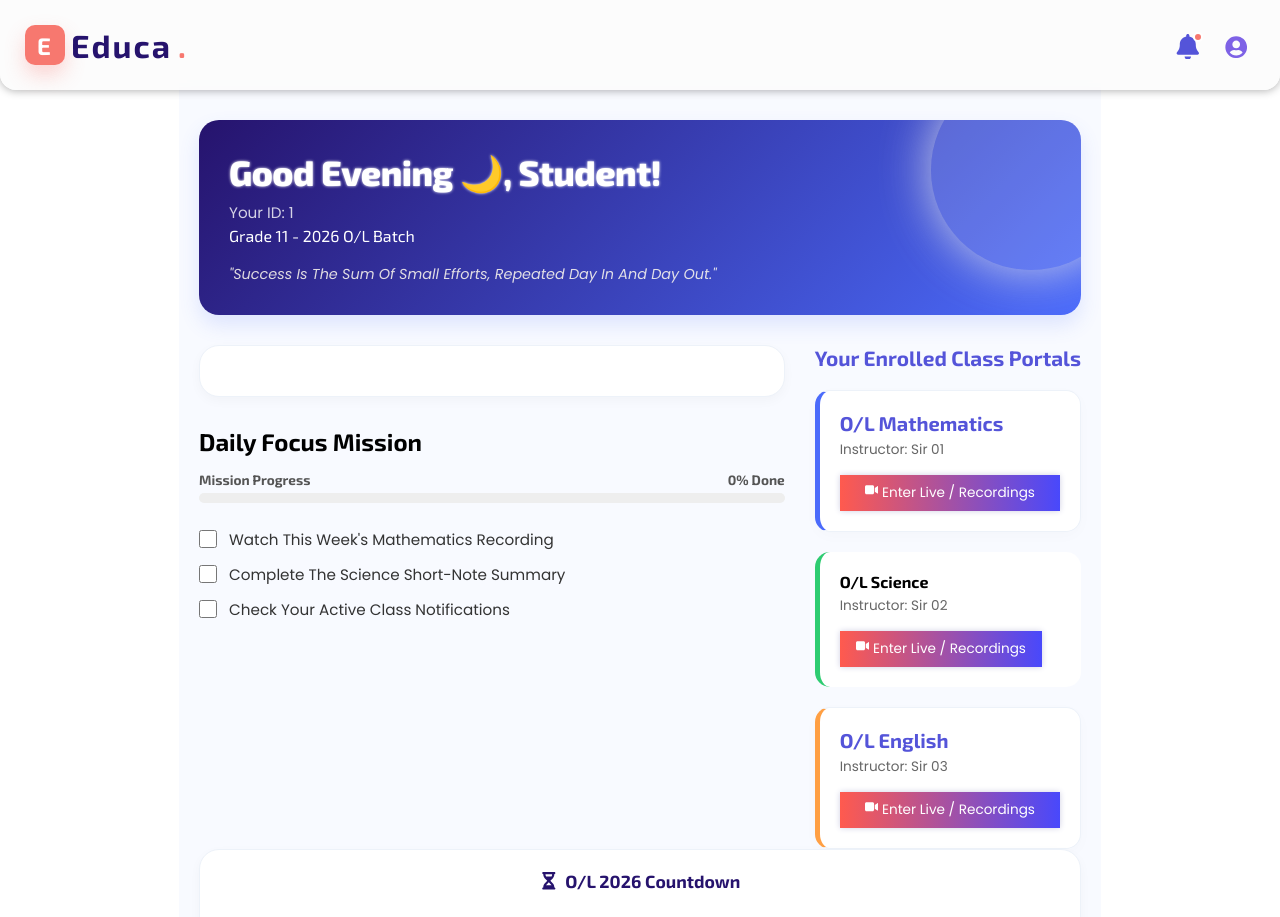
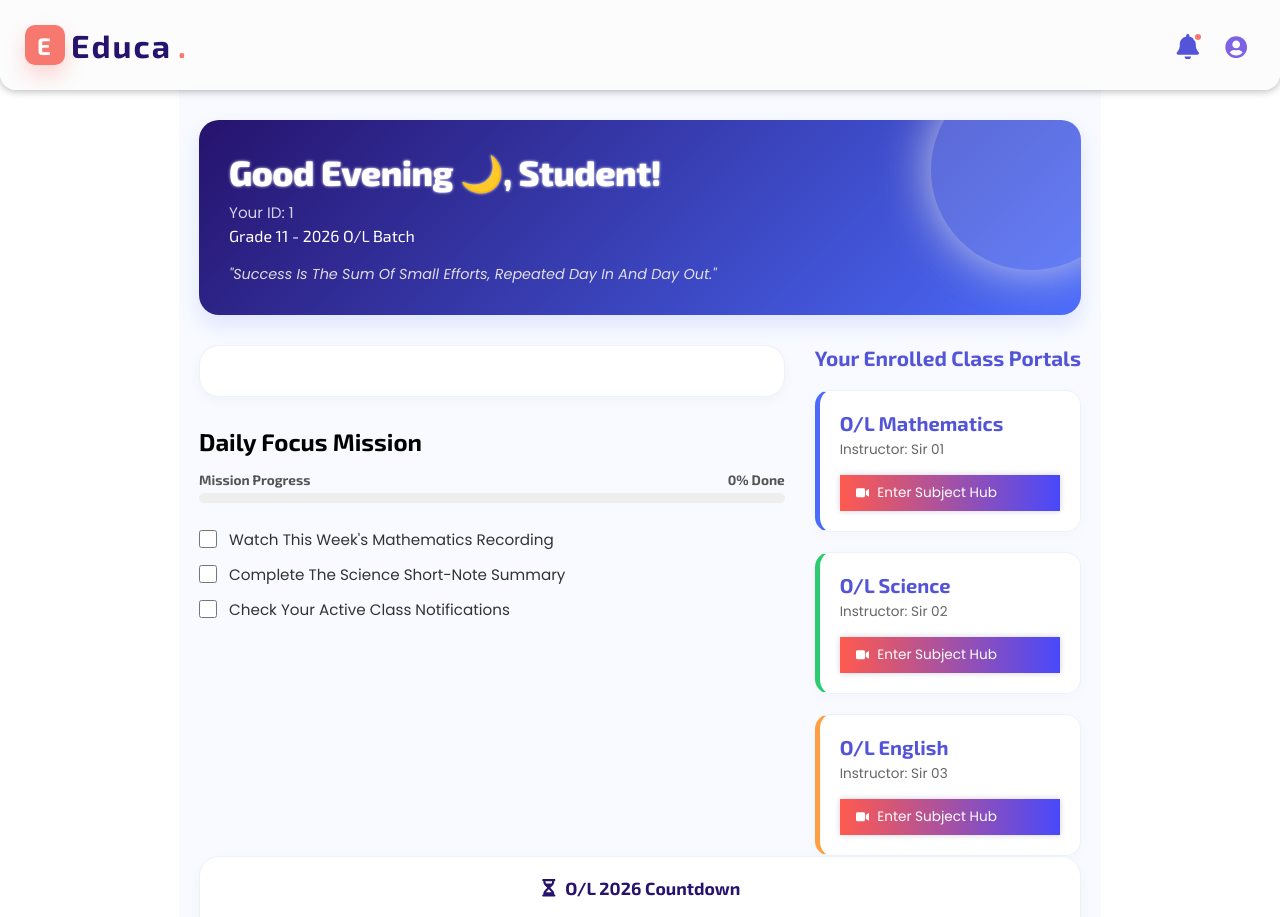
Before and after one commit to lakshan-beast/Educa-OL-Learning-Platform, a React (Vite) app: page /dashboard in a window 1280 px wide. Shown: the top 917 px of the page. Built offline with nearby package versions, Linux system fonts and the light colour scheme; sample sign-in values are in the browser's storage.

Commit message:
Add subject portals with access control and links to Paper Hub

```diff
--- a/src/pages/Dashboard.jsx
+++ b/src/pages/Dashboard.jsx
@@ -136,7 +136,7 @@
 // export default Dashboard;
 
 import { useState, useEffect } from "react";
-import { useNavigate } from "react-router-dom";
+import { useNavigate, Link } from "react-router-dom";
 import {
   // FaClock,
   FaVideo,
@@ -369,7 +369,7 @@ const Dashboard = () => {
           </div>
 
           {/* 🔒 C. Core Subject Enrolment & Content Locking Area */}
-          <div className="subjects-section">
+          {/* <div className="subjects-section">
             <h3 style={{ marginBottom: "20px" }}>
               Your Enrolled Class Portals
             </h3>
@@ -380,7 +380,7 @@ const Dashboard = () => {
                 gridTemplateColumns: "1fr",
                 gap: "20px",
               }}>
-              {/* 1. MATHEMATICS PORTAL */}
+              {/* 1. MATHEMATICS PORTAL *
               <div
                 className={`subject-portal-card ${!hasAccess("M") ? "locked" : ""}`}
                 style={{
@@ -434,7 +434,7 @@ const Dashboard = () => {
                 )}
               </div>
 
-              {/* 2. SCIENCE PORTAL */}
+              {/* 2. SCIENCE PORTAL
               <div
                 className={`ubject-portal-card ${!hasAccess("S") ? "locked" : ""}`}
                 style={{
@@ -487,7 +487,7 @@ const Dashboard = () => {
                   </p>
                 )}
               </div>
-              {/* 3. ENGLISH PORTAL */}
+              {/* 3. ENGLISH PORTAL *
               <div
                 className={`subject-portal-card ${!hasAccess("E") ? "locked" : ""}`}
                 style={{
@@ -529,6 +529,209 @@ const Dashboard = () => {
                     style={{ padding: "8px 16px", fontSize: "0.85rem" }}>
                     <FaVideo /> Enter Live / Recordings
                   </button>
+                ) : (
+                  <p
+                    style={{
+                      fontSize: "0.8rem",
+                      color: "#cc0000",
+                      fontWeight: "bold",
+                    }}>
+                    Not enrolled in this subject. Contact card marker.
+                  </p>
+                )}
+              </div>
+            </div>
+          </div> */}
+
+          {/* 🔒 C. Core Subject Enrolment & Paper Hub Redirection Area */}
+          <div className="subjects-section">
+            <h3 style={{ marginBottom: "20px" }}>
+              Your Enrolled Class Portals
+            </h3>
+            <div
+              className="subjects-grid"
+              style={{
+                display: "grid",
+                gridTemplateColumns: "1fr",
+                gap: "20px",
+              }}>
+              {/* 1. MATHEMATICS PORTAL */}
+              <div
+                className={`subject-portal-card ${!hasAccess("M") ? "locked" : ""}`}
+                style={{
+                  background: "white",
+                  padding: "20px",
+                  borderRadius: "15px",
+                  borderLeft: "5px solid #4b6bfb",
+                  opacity: hasAccess("M") ? 1 : 0.6,
+                  position: "relative",
+                }}>
+                {!hasAccess("M") && (
+                  <div
+                    style={{
+                      position: "absolute",
+                      top: "15px",
+                      right: "15px",
+                      background: "#ff4d4d",
+                      color: "white",
+                      padding: "4px 10px",
+                      borderRadius: "10px",
+                      fontSize: "0.75rem",
+                      fontWeight: "bold",
+                    }}>
+                    <FaLock /> Locked
+                  </div>
+                )}
+                <h4>O/L Mathematics</h4>
+                <p
+                  style={{
+                    fontSize: "0.85rem",
+                    color: "#666",
+                    margin: "5px 0 15px",
+                  }}>
+                  Instructor: Sir 01
+                </p>
+                {hasAccess("M") ? (
+                  // 🟢 දැන් මේක බටන් එකක් නෙවෙයි, කෙලින්ම maths id එක අරන් යන ස්මාර්ට් ලින්ක් එකක්
+                  <Link
+                    to="/paper-hub/maths"
+                    className="start-btn"
+                    style={{
+                      padding: "8px 16px",
+                      fontSize: "0.85rem",
+                      textDecoration: "none",
+                      display: "inline-flex",
+                      alignItems: "center",
+                      gap: "8px",
+                    }}>
+                    <FaVideo /> Enter Subject Hub
+                  </Link>
+                ) : (
+                  <p
+                    style={{
+                      fontSize: "0.8rem",
+                      color: "#cc0000",
+                      fontWeight: "bold",
+                    }}>
+                    Not enrolled in this subject. Contact card marker.
+                  </p>
+                )}
+              </div>
+
+              {/* 2. SCIENCE PORTAL */}
+              <div
+                className={`subject-portal-card ${!hasAccess("S") ? "locked" : ""}`}
+                style={{
+                  background: "white",
+                  padding: "20px",
+                  borderRadius: "15px",
+                  borderLeft: "5px solid #2ecc71",
+                  opacity: hasAccess("S") ? 1 : 0.6,
+                  position: "relative",
+                }}>
+                {!hasAccess("S") && (
+                  <div
+                    style={{
+                      position: "absolute",
+                      top: "15px",
+                      right: "15px",
+                      background: "#ff4d4d",
+                      color: "white",
+                      padding: "4px 10px",
+                      borderRadius: "10px",
+                      fontSize: "0.75rem",
+                      fontWeight: "bold",
+                    }}>
+                    <FaLock /> Locked
+                  </div>
+                )}
+                <h4>O/L Science</h4>
+                <p
+                  style={{
+                    fontSize: "0.85rem",
+                    color: "#666",
+                    margin: "5px 0 15px",
+                  }}>
+                  Instructor: Sir 02
+                </p>
+                {hasAccess("S") ? (
+                  // 🟢 Science Paper Hub එකට යන ලින්ක් එක
+                  <Link
+                    to="/paper-hub/science"
+                    className="start-btn"
+                    style={{
+                      padding: "8px 16px",
+                      fontSize: "0.85rem",
+                      textDecoration: "none",
+                      display: "inline-flex",
+                      alignItems: "center",
+                      gap: "8px",
+                    }}>
+                    <FaVideo /> Enter Subject Hub
+                  </Link>
+                ) : (
+                  <p
+                    style={{
+                      fontSize: "0.8rem",
+                      color: "#cc0000",
+                      fontWeight: "bold",
+                    }}>
+                    Not enrolled in this subject. Contact card marker.
+                  </p>
+                )}
+              </div>
+
+              {/* 3. ENGLISH PORTAL */}
+              <div
+                className={`subject-portal-card ${!hasAccess("E") ? "locked" : ""}`}
+                style={{
+                  background: "white",
+                  padding: "20px",
+                  borderRadius: "15px",
+                  borderLeft: "5px solid #ff9f43",
+                  opacity: hasAccess("E") ? 1 : 0.6,
+                  position: "relative",
+                }}>
+                {!hasAccess("E") && (
+                  <div
+                    style={{
+                      position: "absolute",
+                      top: "15px",
+                      right: "15px",
+                      background: "#ff4d4d",
+                      color: "white",
+                      padding: "4px 10px",
+                      borderRadius: "10px",
+                      fontSize: "0.75rem",
+                      fontWeight: "bold",
+                    }}>
+                    <FaLock /> Locked
+                  </div>
+                )}
+                <h4>O/L English</h4>
+                <p
+                  style={{
+                    fontSize: "0.85rem",
+                    color: "#666",
+                    margin: "5px 0 15px",
+                  }}>
+                  Instructor: Sir 03
+                </p>
+                {hasAccess("E") ? (
+                  // 🟢 English Paper Hub එකට යන ලින්ක් එක
+                  <Link
+                    to="/paper-hub/english"
+                    className="start-btn"
+                    style={{
+                      padding: "8px 16px",
+                      fontSize: "0.85rem",
+                      textDecoration: "none",
+                      display: "inline-flex",
+                      alignItems: "center",
+                      gap: "8px",
+                    }}>
+                    <FaVideo /> Enter Subject Hub
+                  </Link>
                 ) : (
                   <p
                     style={{
```
